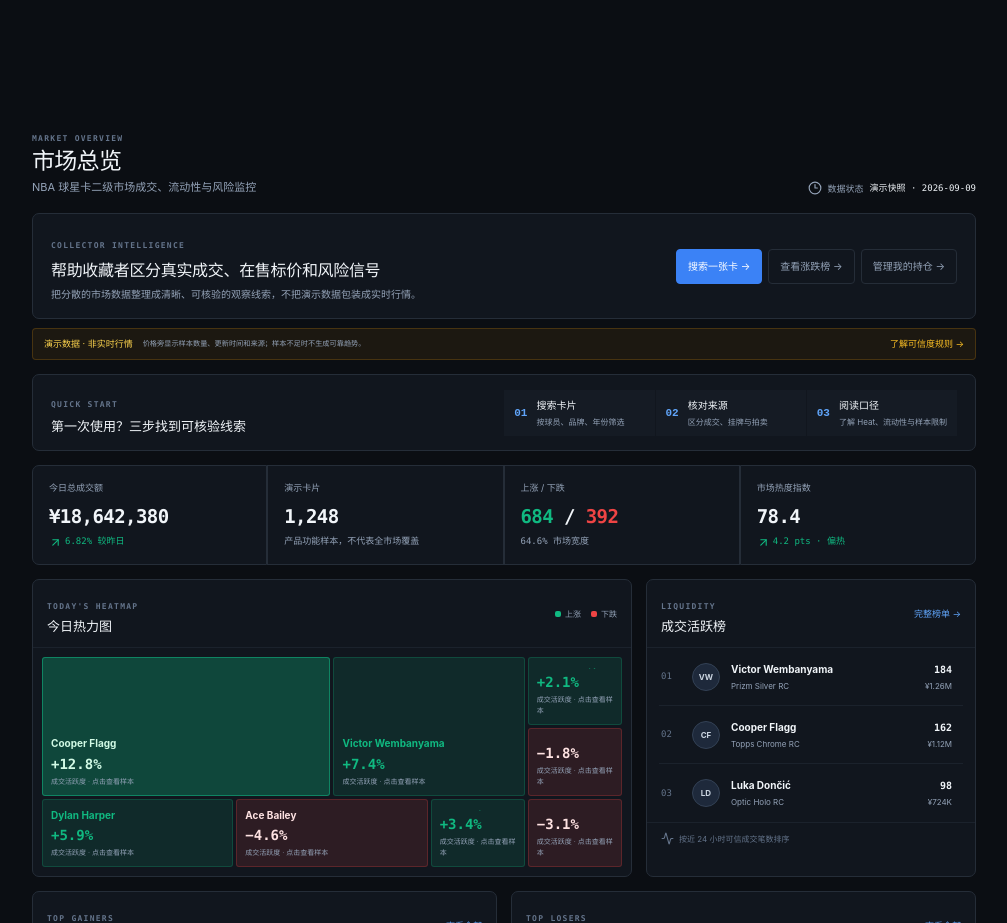
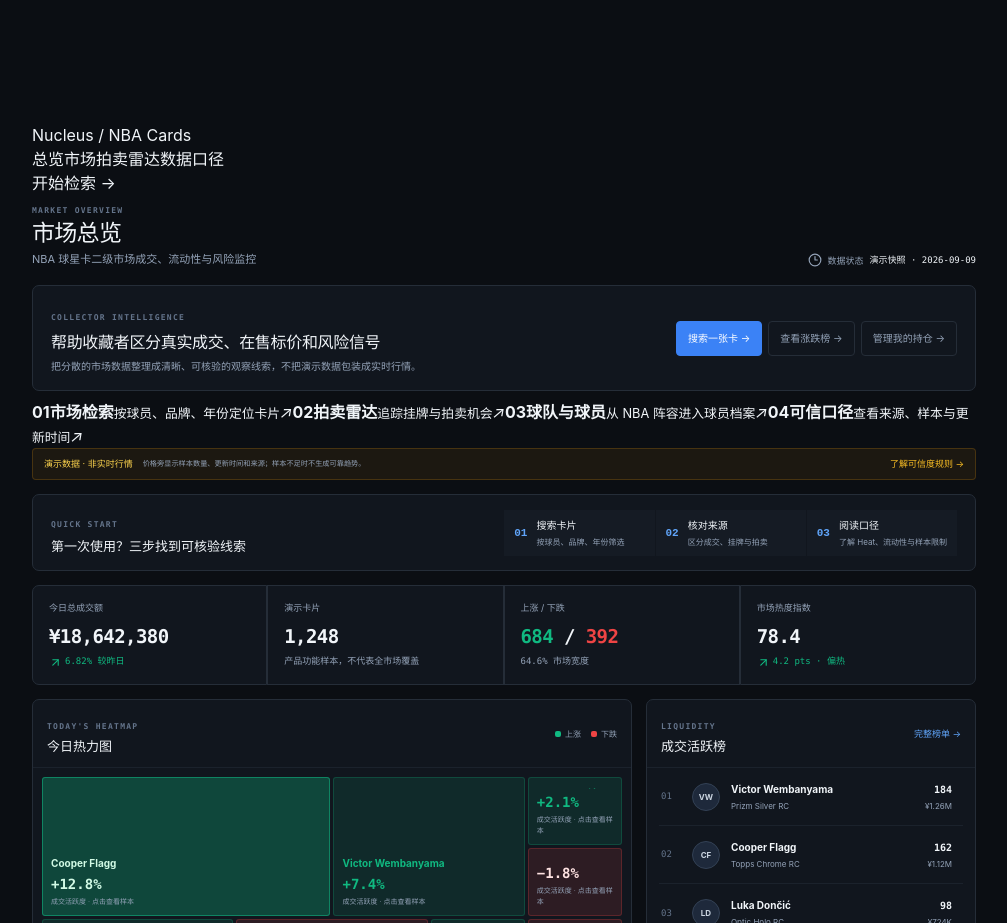
Before and after one commit to gfthcode/nucleus-cards, a Next.js app: page / in a window 1280 px wide. Shown: the part 2900-3823 px from the top of the page, without its empty margins (256-1263 px from the left). Built offline with nearby package versions, Linux system fonts and the light colour scheme; no server answers.

Commit message:
feat: refresh homepage navigation and interaction layout

```diff
--- a/src/app/page.tsx
+++ b/src/app/page.tsx
@@ -65,7 +65,12 @@
 
   return <main className="page-shell terminal-dashboard">
     <ImmersiveHomeHero slides={heroSlides} />
-    <header className="terminal-page-heading">
+    <nav className="home-anchor-nav" aria-label="首页快捷导航">
+      <span className="home-anchor-brand">Nucleus / NBA Cards</span>
+      <div><a href="#overview">总览</a><a href="#market">市场</a><a href="#auction">拍卖雷达</a><a href="#methodology">数据口径</a></div>
+      <Link className="home-anchor-cta" href="/market">开始检索 <span>→</span></Link>
+    </nav>
+    <header className="terminal-page-heading" id="overview">
       <div><span className="section-kicker">MARKET OVERVIEW</span><h1>市场总览</h1><p>NBA 球星卡二级市场成交、流动性与风险监控</p></div>
       <div className="updated-at"><Clock3 size={14} aria-hidden /><span>数据状态</span><b>演示快照 · 2026-09-09</b></div>
     </header>
@@ -77,8 +82,16 @@
         <Link href="/portfolio">管理我的持仓 <span>→</span></Link>
       </div>
     </section>
+    <section className="home-highlights" aria-label="平台能力">
+      {[
+        ["01", "市场检索", "按球员、品牌、年份定位卡片", "/market"],
+        ["02", "拍卖雷达", "追踪挂牌与拍卖机会", "/auction-radar"],
+        ["03", "球队与球员", "从 NBA 阵容进入球员档案", "/teams"],
+        ["04", "可信口径", "查看来源、样本与更新时间", "/methodology"],
+      ].map(([index, title, description, href]) => <Link href={href} key={title} className="home-highlight-card"><b>{index}</b><span><strong>{title}</strong><small>{description}</small></span><i>↗</i></Link>)}
+    </section>
     <div className="terminal-demo-notice"><span>演示数据 · 非实时行情</span><small>价格旁显示样本数量、更新时间和来源；样本不足时不生成可靠趋势。</small><Link href="/methodology">了解可信度规则 →</Link></div>
-    <section className="terminal-start-guide data-panel" aria-label="快速开始"><div><span className="section-kicker">QUICK START</span><h2>第一次使用？三步找到可核验线索</h2></div><div className="start-guide-steps"><Link href="/market"><b>01</b><span>搜索卡片<small>按球员、品牌、年份筛选</small></span></Link><Link href="/auction-radar"><b>02</b><span>核对来源<small>区分成交、挂牌与拍卖</small></span></Link><Link href="/methodology"><b>03</b><span>阅读口径<small>了解 Heat、流动性与样本限制</small></span></Link></div></section>
+    <section className="terminal-start-guide data-panel" id="methodology" aria-label="快速开始"><div><span className="section-kicker">QUICK START</span><h2>第一次使用？三步找到可核验线索</h2></div><div className="start-guide-steps"><Link href="/market"><b>01</b><span>搜索卡片<small>按球员、品牌、年份筛选</small></span></Link><Link href="/auction-radar"><b>02</b><span>核对来源<small>区分成交、挂牌与拍卖</small></span></Link><Link href="/methodology"><b>03</b><span>阅读口径<small>了解 Heat、流动性与样本限制</small></span></Link></div></section>
 
     <section className="terminal-summary-grid" aria-label="今日市场概览">
       <article><span>今日总成交额</span><strong>¥18,642,380</strong><small className="up"><ArrowUpRight size={13} /> 6.82% 较昨日</small></article>
@@ -87,7 +100,7 @@
       <article><span>市场热度指数</span><strong>78.4</strong><small className="up"><ArrowUpRight size={13} /> 4.2 pts · 偏热</small></article>
     </section>
 
-    <section className="terminal-dashboard-grid">
+    <section className="terminal-dashboard-grid" id="market">
       <article className="data-panel terminal-heatmap-panel">
         <div className="terminal-panel-heading"><div><span className="section-kicker">TODAY&apos;S HEATMAP</span><h2>今日热力图</h2></div><div className="heatmap-legend"><span><i className="up" />上涨</span><span><i className="down" />下跌</span></div></div>
         <div className="terminal-heatmap">
@@ -95,7 +108,7 @@
         </div>
       </article>
 
-      <article className="data-panel terminal-activity-panel">
+      <article className="data-panel terminal-activity-panel" id="auction">
         <div className="terminal-panel-heading"><div><span className="section-kicker">LIQUIDITY</span><h2>成交活跃榜</h2></div><Link href="/market">完整榜单 →</Link></div>
         <RankingList rows={active} tone="active" />
         <div className="panel-footnote"><Activity size={13} /> 按近 24 小时可信成交笔数排序</div>
```
